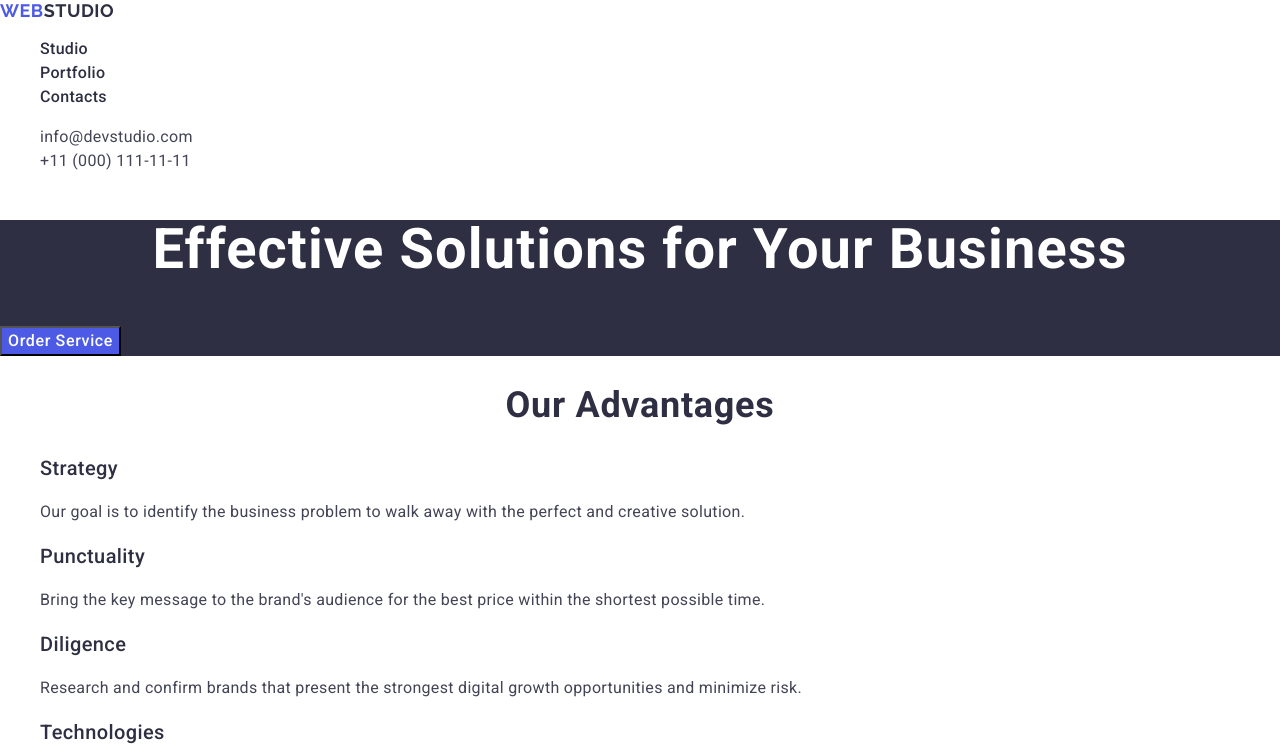
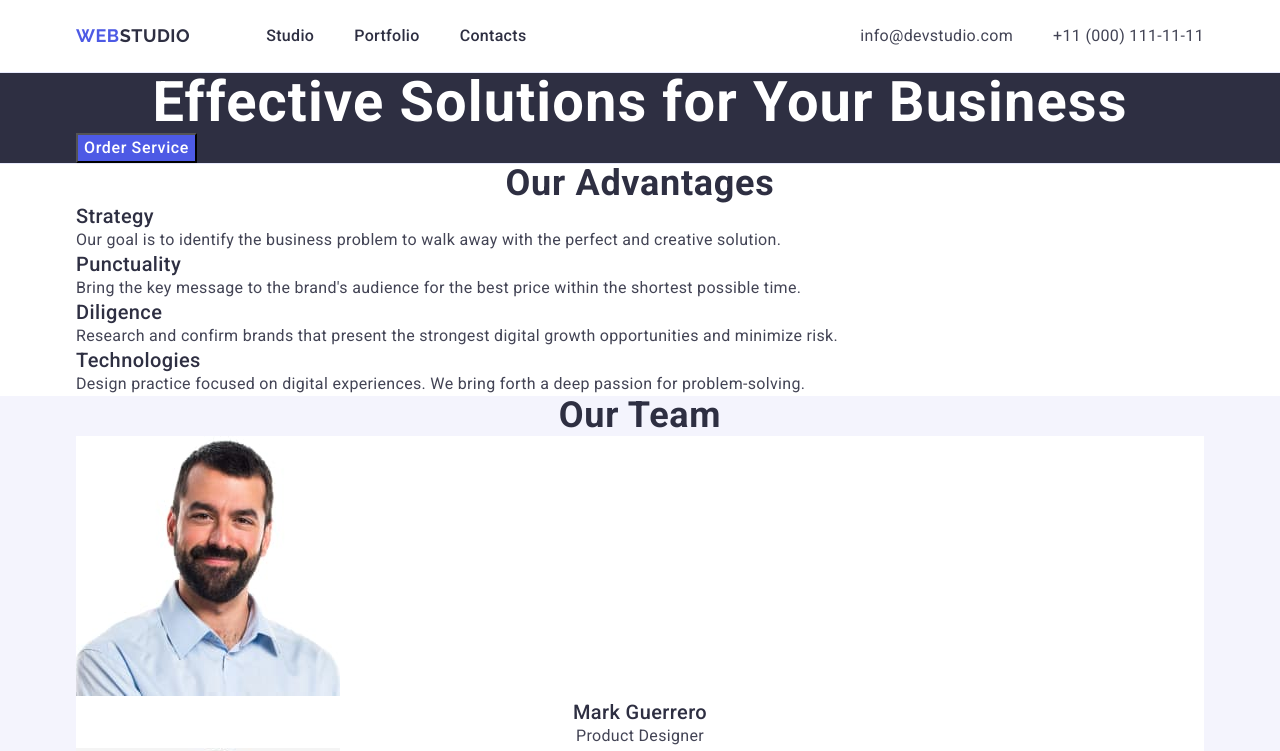
Before and after one commit to IvanNevm/goit-markup-hw-03, a plain HTML site: page index.html in a window 1280 px wide. Shown: the top 751 px of the page. Drawn offline with nearby package versions, Linux system fonts and the light colour scheme.

Commit message:
headerchange

```diff
--- a/css/styles.css
+++ b/css/styles.css
@@ -3,16 +3,42 @@ body {
     color: #434455;
     background-color: #FFFFFF;
 }
+ h1,
+ h2,
+ h3,
+ h4,
+ h5,
+ h6,
+ p {
+     margin: 0;
+ }
 
 ul,
 ol {
     list-style-type: none;
+    margin: 0;
+    padding: 0;
 }
 
 a {
     text-decoration: none;
 }
+ /* common */
+.container {
+    max-width: 1158px;
+    padding: 0 15px;
+    margin: 0 auto;
+}
 /* ============================header=======================*/
+.page-header {
+    border-bottom: 1px solid #e7e9fc;
+}
+.header-container {
+    display: flex;
+    align-items: center;
+}
+
+
 .logo {
     font-family: "Raleway", sans-serif;
     font-weight: 700;
@@ -22,19 +48,35 @@ a {
     text-transform: uppercase;
     color: #4d5ae5;
 }
+.header-logo {
+    padding: 24px 0;
+    margin-right: 76px;
+}
 .header-logo .logo-part {
     color: #2e2f42;
 }
 .footer-logo .logo-part {
     color: #f4f4fd;
 }
+.header-nav {
+    display: flex;
+    align-items: center;
+}
+.nav-list {
+    display: flex;
+    align-items: center;
+    gap: 40px;
+}
 
 .nav-link {
+    padding: 24px 0;
+    display: block;
     font-weight: 500;
     font-size: 16px;
     line-height: 1.5;
     letter-spacing: 0.02em;
     color: #2e2f42;
+
 }
 .nav-link:hover,
 .nav-link:focus,
@@ -44,16 +86,27 @@ a {
 }
 .contacts {
     font-style: normal;
+    margin-left: auto;
 }
+.contacts-list {
+    display: flex;
+    align-items: center;
+    gap: 40px;
+}
+
 .contacts-link {
     font-size: 16px;
     line-height: 1.5;
     letter-spacing: 0.02em;
     color: #434455;
+    display: block;
+    padding: 24px 0;
+
 }
 /* ============================main=======================*/
 .first-section {
     background-color: #2e2f42;
+    border-bottom: 1px solid #e7e9fc;
 }
 .heading {
     font-weight: 700;
@@ -178,6 +231,8 @@ font-weight: 700;
 .page-footer {
     background-color: #2e2f42;
 }
+
+
 .footer-text {
     font-weight: 400;
     font-size: 16px;
--- a/index.html
+++ b/index.html
@@ -14,6 +14,7 @@
 </head>
 <body>
     <header class="page-header">
+     <div class="container header-container">
         <nav class="header-nav">
             <a class="logo header-logo" href="./index.html">Web<span class="logo-part">Studio</span></a>
             <ul class="nav-list">
@@ -28,13 +29,17 @@
                 <li class="contacts-item"><a class="contacts-link" href="tel:+110001111111">+11 (000) 111-11-11</a></li>
             </ul>
         </address>
+        </div>
     </header>
     <main class="main-page">
         <section class="first-section">
+        <div class="container first">
         <h1 class="heading">Effective Solutions for Your Business</h1>
         <button type="button" class="button-first">Order Service</button>
+        </div>
         </section>
         <section class="second-section">
+            <div class="container second">
             <h2 class="advantages">Our Advantages</h2>
             <ul class="advantages-list">
             <li class="advantages-item">
@@ -59,8 +64,10 @@
                  <p class="advantages-text">Design practice focused on digital experiences. We bring forth a deep passion for problem-solving.</p>
             </li>
             </ul>
+            </div>
         </section>
         <section class="third-section">
+            <div class="container third">
             <h2 class="team-title">Our Team</h2>
             <ul class="team-list">
                 <li class="team-list-item">
@@ -84,9 +91,10 @@
                     <p class="position">UI Designer</p>
                 </li>
             </ul>
-
+           </div>
         </section>
         <section class="fourth-section">
+            <div class="container fourth">
             <h2 class="portfolio-title">Our Portfolio</h2>
             <ul class="portfolio-list">
             <li class="portfolio-item">
@@ -126,11 +134,14 @@
 
             </li>
             </ul>
+            </div>
         </section>
     </main>
     <footer class="page-footer">
+        <div class="container footer-container">
         <a href="./index.html" class="logo footer-logo">Web<span class="logo-part">Studio</span></a>
         <p class="footer-text">Increase the flow of customers and sales for your business with digital marketing & growth solutions.</p>
+        </div>
     </footer>
 </body>
 </html>
```
